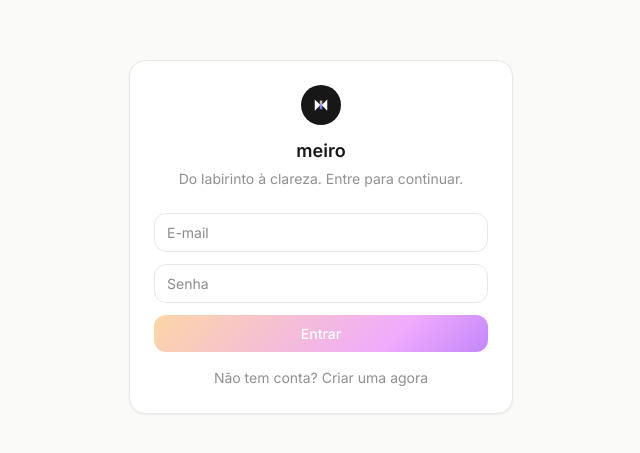
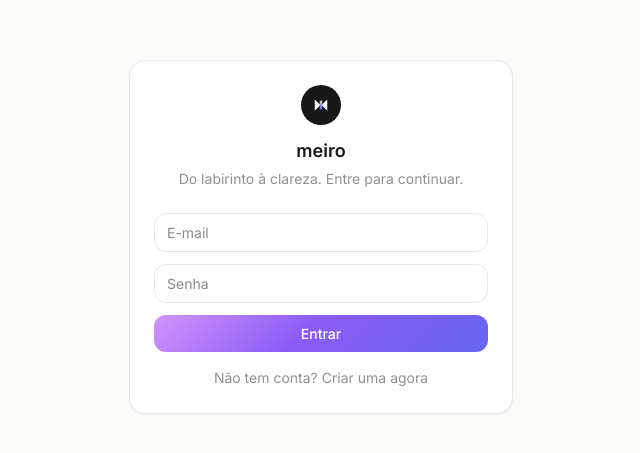
Before and after one commit to JulliaFs/Meiro, a React (Vite) app: page /login in a window 1280 px wide. Shown: the part 163-616 px from the top of the page, without its empty margins (319-959 px from the left). Built offline with nearby package versions, Linux system fonts and the light colour scheme; no server answers.

Commit message:
fix: inverte cores do gradiente nos botoes primarios (hover/padrao)

```diff
--- a/src/index.css
+++ b/src/index.css
@@ -123,13 +123,13 @@ body {
   background-color: var(--color-brand);
   background-image: var(--gradient-brand);
   background-size: 200% 200%;
-  background-position: 0% 50%;
+  background-position: 100% 50%;
   color: white;
   position: relative;
   transition: background-position var(--motion-slow) var(--ease-calm), filter var(--motion-fast) var(--ease-calm);
 }
 .btn-primary:hover {
-  background-position: 100% 50%;
+  background-position: 0% 50%;
   filter: brightness(1.03);
 }
 
```
